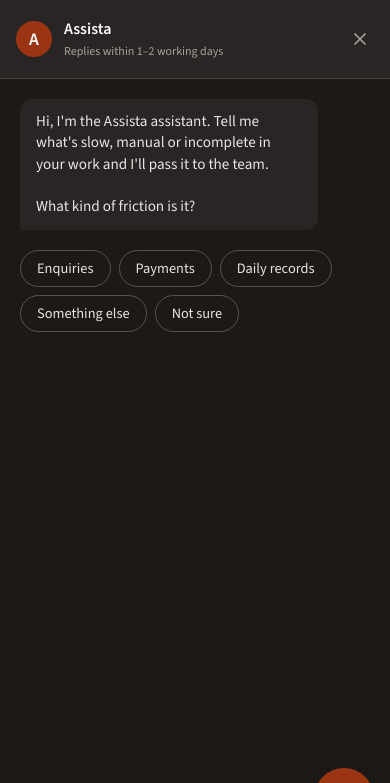
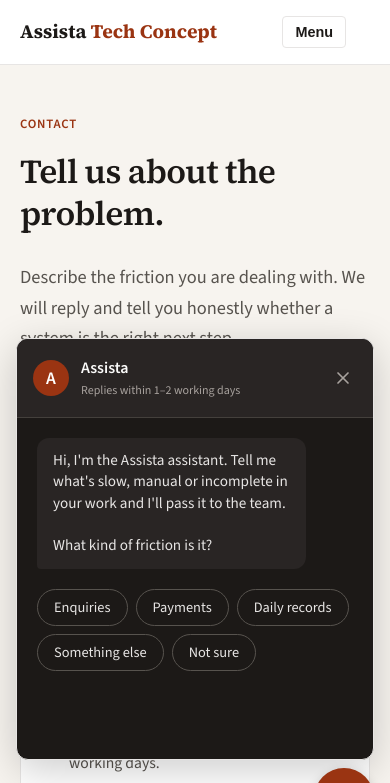
Before and after one commit to Assista123/Assista-Tech-Concept, a plain HTML site: page contact.html in a window 390 px wide. Both pictures are taken after a click on the button "Open chat with Assista". Shown: the top 783 px of the page. Drawn offline with nearby package versions, Linux system fonts and the light colour scheme.

Commit message:
Refactor mobile styles for chat wrapper
Updated mobile styles for the chat wrapper to adjust dimensions and positioning.

```diff
--- a/styles.css
+++ b/styles.css
@@ -487,22 +487,18 @@ button:focus-visible {
   to { opacity: 1; transform: translateY(0); }
 }
 
-/* Mobile Full-Screen Override */
+/* Mobile: half-page window above the launcher */
 @media (max-width: 600px) {
   .assista-chat-wrapper {
-    bottom: 0;
-    right: 0;
-    width: 100%;
-    height: 100vh; /* Full height */
-    max-height: 100vh;
-    max-width: 100vw;
-    border-radius: 0;
-    border: none;
-    transform: translateY(100%); /* Slide up from bottom */
-  }
-
-  .assista-chat-wrapper.is-open {
-    transform: translateY(0);
+    bottom: 84px; /* clears the 60px launcher (16px offset + 8px gap) */
+    left: 16px;
+    right: 16px;
+    width: auto;
+    max-width: none;
+    height: 50vh; /* fallback */
+    height: 50dvh; /* half the visible screen, excludes browser bars */
+    max-height: calc(100vh - 100px);
+    max-height: calc(100dvh - 100px);
   }
 
   .assista-launcher {
```
